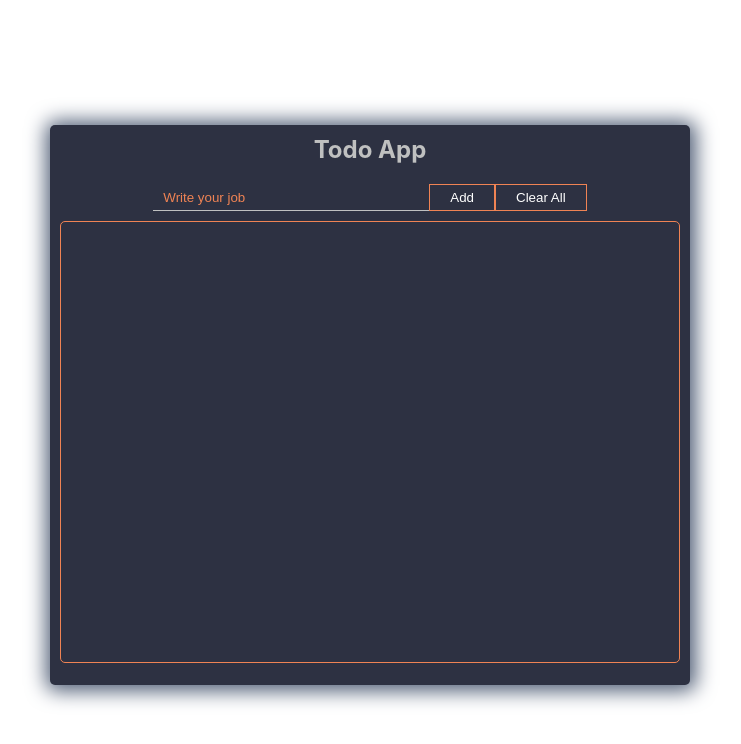
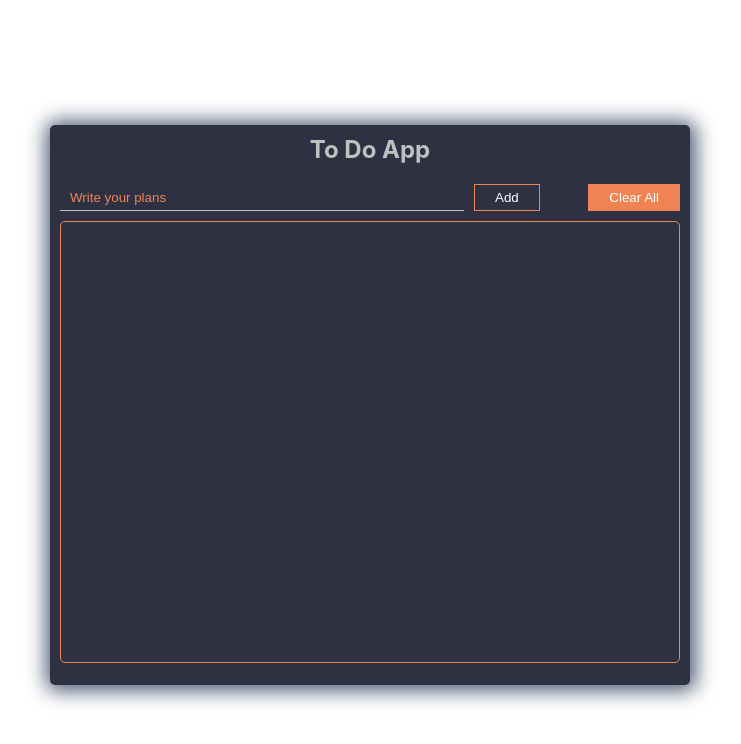
Before and after one commit to mertkaanerdem/react-todo-app, a React (Create React App) app: page / in a window 1280 px wide. Shown: the top 744 px of the page, without its empty margins (270-1011 px from the left). Built offline with nearby package versions, Linux system fonts and the light colour scheme.

Commit message:
some styling

```diff
--- a/public/index.html
+++ b/public/index.html
@@ -24,7 +24,7 @@
       work correctly both with client-side routing and a non-root public URL.
       Learn how to configure a non-root public URL by running `npm run build`.
     -->
-    <title>React App</title>
+    <title>To Do App</title>
   </head>
   <body>
     <noscript>You need to enable JavaScript to run this app.</noscript>
--- a/src/App.js
+++ b/src/App.js
@@ -19,7 +19,7 @@ function App() {
 
   return (
     <div className="App">
-      <h2>Todo App</h2>
+      <h2>To Do App</h2>
       <Form addTodos={setTodos} todos={todos} />
       <div className="container">
         <List todos={todos} />
--- a/src/components/Form/Form.css
+++ b/src/components/Form/Form.css
@@ -2,7 +2,10 @@
 
 .listContainer {
   display: flex;
-  justify-content: center;
+  justify-content: space-between;
+  padding: 0 10px;
+}
+.inputContainer {
 }
 input[type="text"] {
   border: none;
@@ -10,7 +13,7 @@ input[type="text"] {
   color: var(--primary);
   border-bottom: 1px solid var(--gray);
   padding: 5px 10px;
-  width: 20vw;
+  width: 30vw;
 }
 
 input::placeholder {
@@ -30,8 +33,21 @@ button {
   cursor: pointer;
 }
 
-button:active,
-button:hover {
+.addButton:active,
+.addButton:hover {
   border: 1px solid var(--white);
   color: var(--primary);
 }
+
+.addButton {
+  margin-left: 10px;
+}
+.cancelButton {
+  position: relative;
+  background-color: var(--primary);
+  right: 0px;
+}
+.cancelButton:hover,
+.cancelButton:focus {
+  border: 1px solid var(--white);
+}
--- a/src/components/Form/Form.jsx
+++ b/src/components/Form/Form.jsx
@@ -28,15 +28,21 @@ function Form({ addTodos, todos }) {
   };
   return (
     <div className="listContainer">
+      <div className="inputContainer">
         <input
-        placeholder="Write your job"
+          placeholder="Write your plans"
           type="text"
           name="todo"
           value={todo}
           onChange={getTodo}
         />
-      <button onClick={addSubmit}>Add</button>
-      <button onClick={clearAll}> Clear All</button>
+        <button className="addButton" onClick={addSubmit}>
+          Add
+        </button>
+      </div>
+      <button className="cancelButton" onClick={clearAll}>
+        Clear All
+      </button>
     </div>
   );
 }
```
Lines whose indentation alone changed are shown as unchanged.
